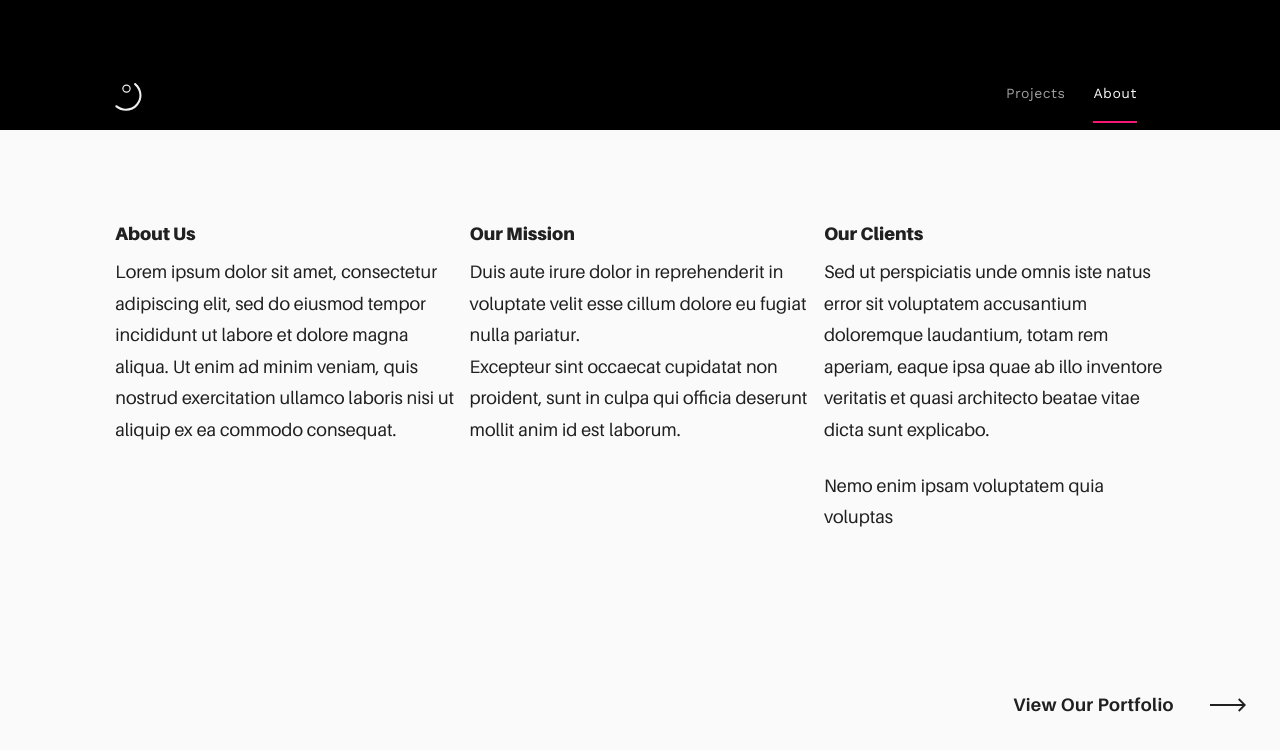
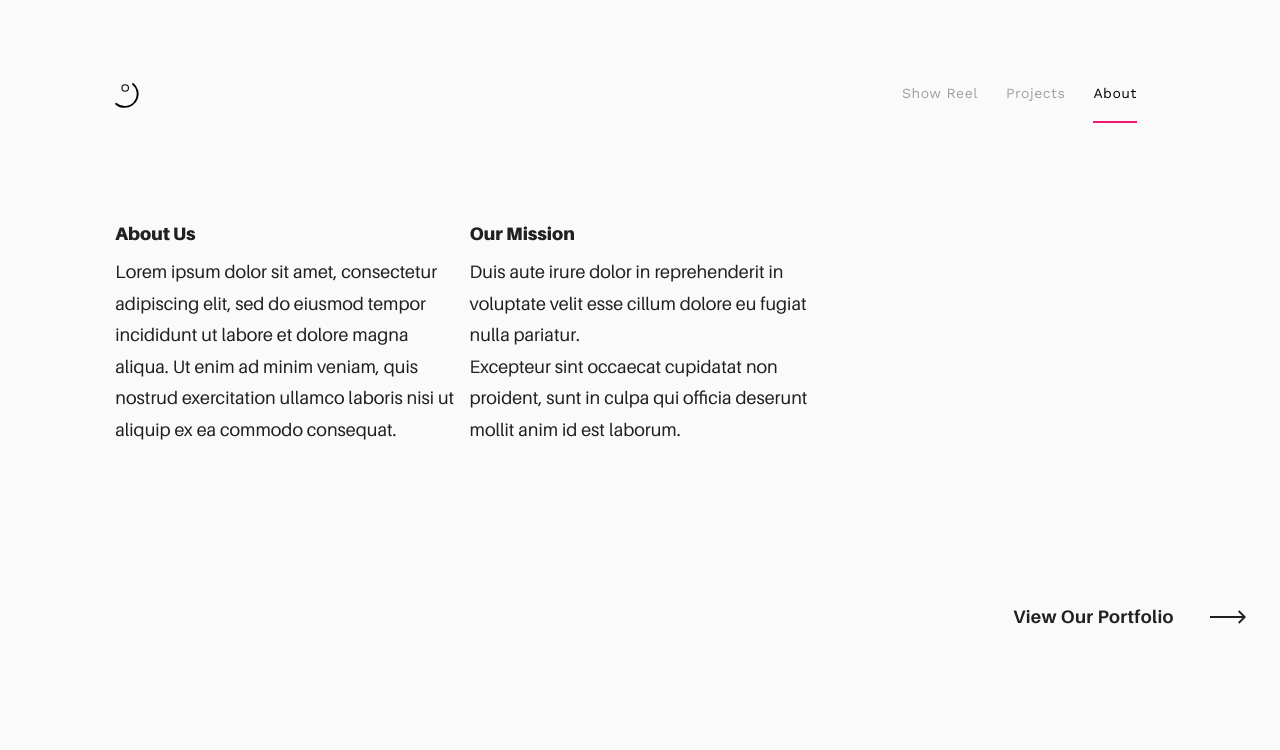
Before and after one commit to jakeelperro/objectthree, a plain HTML site: page about.html in a window 1280 px wide. Drawn offline with nearby package versions, Linux system fonts and the light colour scheme.

Commit message:
about nav

```diff
--- a/about.html
+++ b/about.html
@@ -13,7 +13,8 @@
 
   </head>
   <body class="top-fixed about">
-    <header class="ae-container-fluid ae-container-fluid--full rk-header ">
+
+    <header class="ae-container-fluid ae-container-fluid--full rk-header about">
       <input type="checkbox" id="mobile-menu" class="rk-mobile-menu">
       <label for="mobile-menu">
         <svg>
@@ -26,10 +27,12 @@
           <use xlink:href="assets/img/symbols.svg#bar"></use>
         </svg>
       </label>
-      <div class="ae-container-fluid ae-container-fluid--inner rk-topbar">
-        <h1 class="rk-logo"><a href="index.html"><img src="assets/img/logo-white.svg" style="width:3%;"alt=""></a></h1>
+      <div class="ae-container-fluid ae-container-fluid--inner rk-topbar ">
+        <h1 class="rk-logo"><a href="index.html"><img src="assets/img/logo.svg" style="width:3%;"alt=""></a></h1>
         <nav class="rk-navigation">
           <ul class="rk-menu">
+              <li class=" rk-menu__item"><a href="about.html" class="rk-menu__link white">Show Reel</a>
+            </li>
             <li class=" rk-menu__item"><a href="index.html" class="rk-menu__link">Projects</a>
             </li>
             <li class="active rk-menu__item"><a href="about.html" class="rk-menu__link">About</a>
@@ -52,11 +55,7 @@
           <h6 class="ae-u-boldest">Our Mission</h6>
           <p class="au-lh-3">Duis aute irure dolor in reprehenderit in voluptate velit esse cillum dolore eu fugiat nulla pariatur. <br>Excepteur sint occaecat cupidatat non proident, sunt in culpa qui officia deserunt mollit anim id est laborum.</p>
         </div>
-        <div class="ae-grid__item--alt item-lg-4">
-          <h6 class="ae-u-boldest">Our Clients</h6>
-          <p class="au-lh-3">Sed ut perspiciatis unde omnis iste natus error sit voluptatem accusantium doloremque laudantium, totam rem aperiam, eaque ipsa quae ab illo inventore veritatis et quasi architecto beatae vitae dicta sunt explicabo. </p>
-          <p class="au-lh-3">Nemo enim ipsam voluptatem quia voluptas</p>
-        </div>
+
       </div>
       <p class="au-flex au-pt-4 group-buttons"><a href="portfolio.html" class="au-mt-4 arrow-button arrow-button--right arrow-button--out">View Our Portfolio<span class="arrow-cont">
             <svg>
--- a/assets/css/urku.css
+++ b/assets/css/urku.css
@@ -19,6 +19,8 @@ body {
 	  background-color: #fafafa;
 }
 
+
+
 .rk-container {
   margin-right: auto;
   margin-left: auto;
@@ -72,7 +74,6 @@ body {
   z-index: 5;
     top: 0;
 transition: top 0.5s ease-in-out;
-background-color: #000000;
 }
 
 .nav-up{
@@ -2231,7 +2232,7 @@ footer .rk-menu__link{
 
 .bio{
     font-family: 'Work Sans', sans-serif;
-    font-size: 1em;
+    font-size: 1.3em;
     font-weight: 100;
 }
 
@@ -2243,3 +2244,20 @@ footer .rk-menu__link{
     font-weight: 100;
 }
 }
+.rk-header .ind{
+
+background-color: #000000;
+}
+.rk-header .about{
+	  background-color: #fafafa;
+}
+
+.about .rk-menu__link:hover{
+  color: #000000;
+}
+
+
+.about .rk-menu__item.active {
+   color: #000000;
+   height: 16%;
+}
```
Also changed, not shown: index.html (+4 -4 lines).
